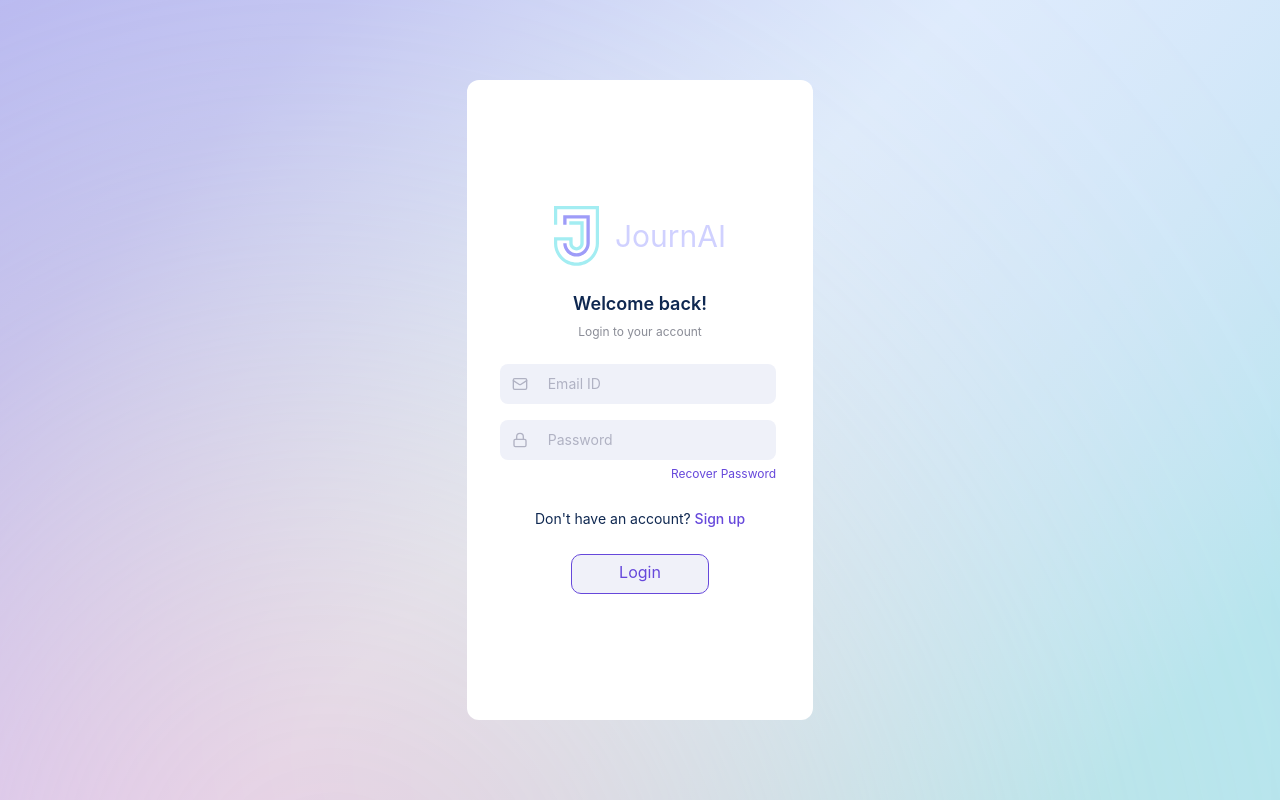
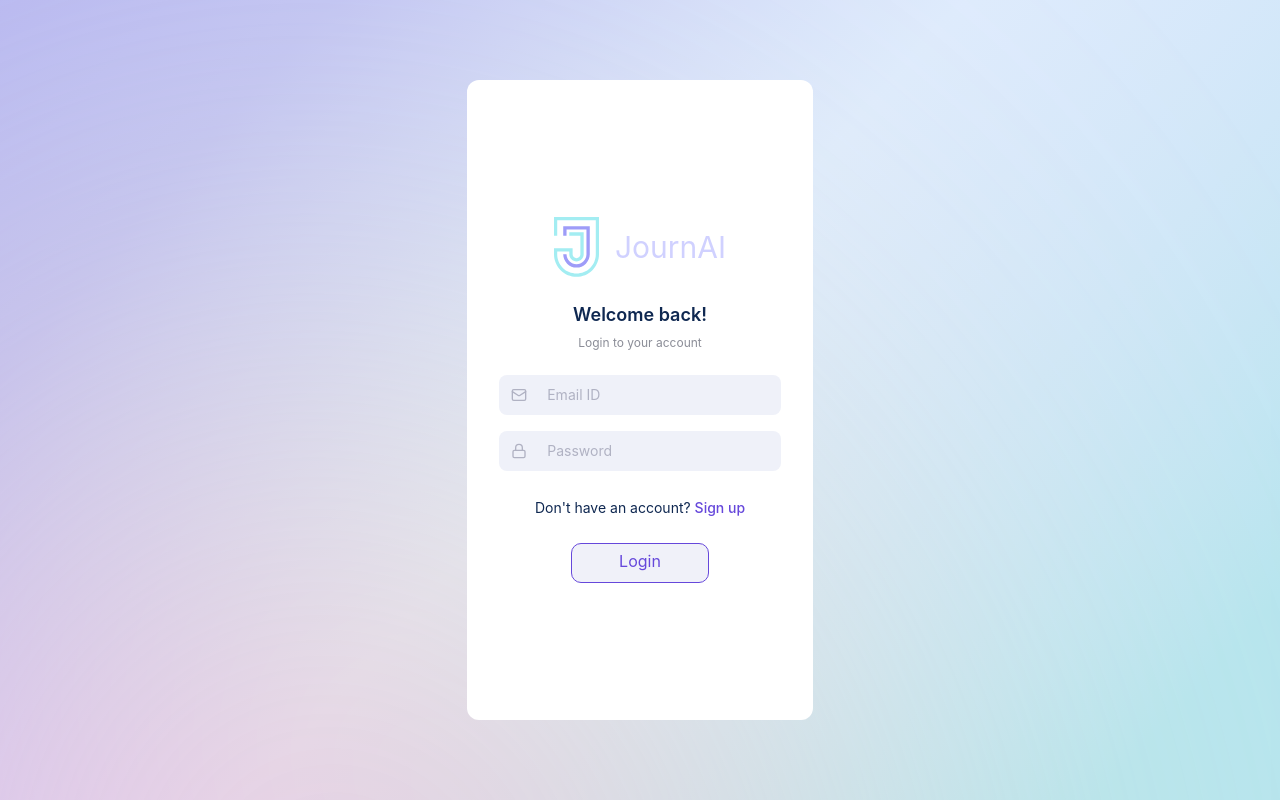
Before and after one commit to saanvi-iyer/journAI, a React app in the folder journAI/: page / in a window 1280 px wide. Built offline with nearby package versions, Linux system fonts and the light colour scheme; the HTML template or start-up script is replaced by a standard one.

Commit message:
fix: InputBox Component width issue

```diff
--- a/journAI/src/components/InputBox.jsx
+++ b/journAI/src/components/InputBox.jsx
@@ -2,8 +2,7 @@
 
 const InputBox = (props) => {
   return (
-    <div>
-      <div className="relative  ">
+    <div className="relative  w-full">
       <input
         type={props.types}
         className="bg-[#EFF1F9] w-full h-[40px] rounded-[8px] pl-12 placeholder:text-dust-grey pb-0.5 text-sm focus:outline-none focus:border-violet focus:border-[1.5px]"
@@ -13,7 +12,6 @@
         {props.icons}
       </div>
     </div>
-    </div>
   );
 };
 
--- a/journAI/src/pages/Login.jsx
+++ b/journAI/src/pages/Login.jsx
@@ -3,6 +3,8 @@
 import { Lock } from "lucide-react";
 import { Mail } from "lucide-react";
 import logo from "../assets/logo.svg";
+import InputBox from "../components/InputBox";
+
 
 function Login() {
   const [count, setCount] = useState(0);
@@ -16,39 +18,30 @@
             <p className="text-violet text-3xl">JournAI</p>
           </div>
           <div className="flex flex-col gap-y-1.5 text-center">
-            <p className="text-deep-blue text-lg font-semibold">Welcome back!</p>
+            <p className="text-deep-blue text-lg font-semibold">
+              Welcome back!
+            </p>
             <p className="text-xs text-[#8B8D97]">Login to your account</p>
           </div>
-          <div className="flex w-full flex-col gap-y-4 justify-center items-center">
-            <div className="relative w-full ml-[65px]">
-              <input
-                type="email"
-                className="bg-[#EFF1F9] w-[80%] h-[40px] rounded-[8px] pl-12 placeholder:text-dust-grey pb-0.5 text-sm"
-                placeholder="Email ID"
-              />
-              <div className="absolute inset-y-0 left-0 pl-3 flex items-center pointer-events-none">
-                <Mail color="#B0B2C3" size={16} />
-              </div>
-            </div>
-            <div className="relative w-full ml-[65px]">
-              <input
-                type="password"
-                className="bg-[#EFF1F9] w-[80%] h-[40px] rounded-[8px] pl-12 placeholder:text-dust-grey pb-0.5 text-sm"
-                placeholder="Password"
-              />
-              <div className="absolute top-3 left-0 pl-3 flex items-center pointer-events-none">
-                <Lock color="#B0B2C3" size={16} />
-              </div>
-              <div className="flex w-[80%] justify-end">
-                <p className="text-purple-plum text-xs mt-1.5">Recover Password</p>
-              </div>
-            </div>
+          <div className="flex w-full flex-col gap-y-4 justify-center items-center px-8">
+            <InputBox
+              names="Email ID"
+              types="email"
+              icons={<Mail color="#B0B2C3" size={16} />}
+            />
+            <InputBox
+              names="Password"
+              types="password"
+              icons={<Lock color="#B0B2C3" size={16} />}
+            />
           </div>
           <div>
             <span className="text-deep-blue text-sm">
               Don't have an account?{" "}
             </span>
-            <a href="/signup"><span className="text-purple-plum text-sm">Sign up</span></a>
+            <a href="/signup">
+              <span className="text-purple-plum text-sm">Sign up</span>
+            </a>
           </div>
           <div className="border-purple-plum border-[1.5px] bg-lilac-petals w-[40%] h-[40px] text-purple-plum flex justify-center items-center pb-1 rounded-[10px] cursor-pointer hover:bg-purple-plum hover:text-white">
             <p className=" ">Login</p>
--- a/journAI/src/pages/Signup.jsx
+++ b/journAI/src/pages/Signup.jsx
@@ -22,7 +22,7 @@
             </div>
             <p className="text-xs text-[#8B8D97]">Create your account</p>
           </div>
-          <div className="flex w-full flex-col gap-y-4  items-center">
+          <div className="flex w-full flex-col gap-y-4  items-center px-8">
             <InputBox
               names="Name"
               types="text"
```
Lines whose indentation alone changed are shown as unchanged.
